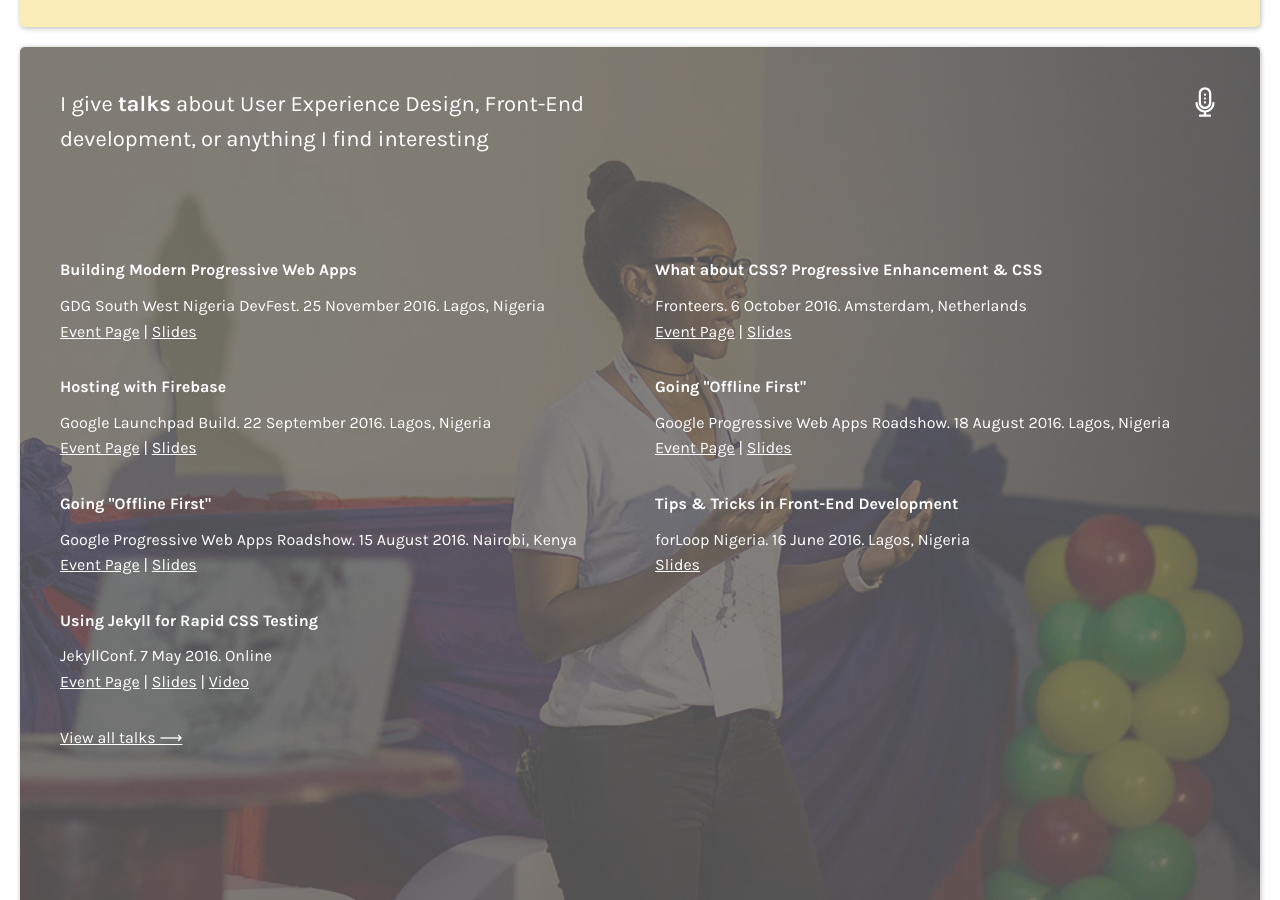
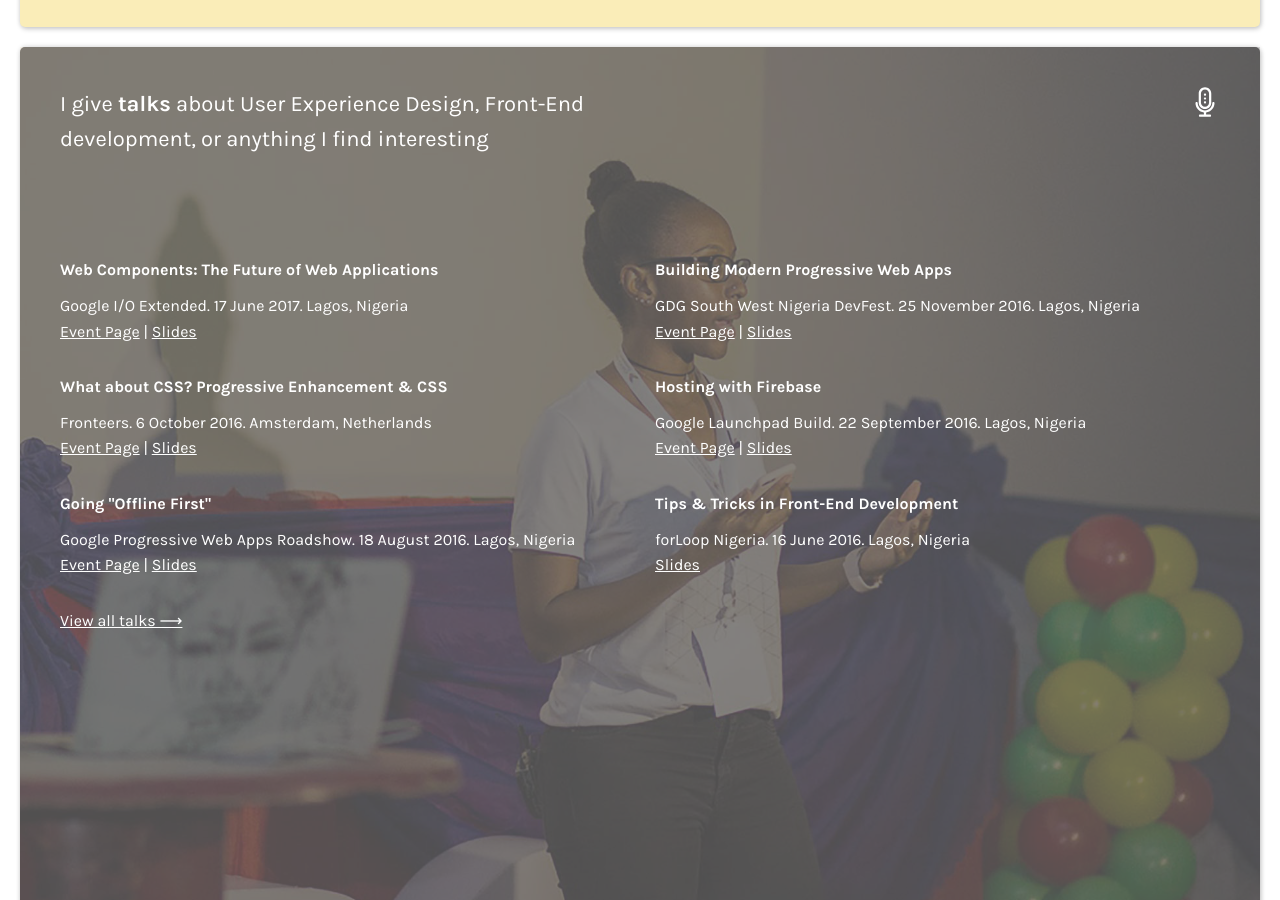
Before and after one commit to ireade/ireaderinokun.com, a Jekyll site: the page built from index.html, in a window 1280 px wide and 900 px high, scrolled down 1733 px. Built offline with Jekyll 4.4.1, drawn with Linux system fonts in a browser that asks for light colours.

Commit message:
Update featured speaking, Remove "hello" option from contact form

```diff
--- a/_data/speaking.yml
+++ b/_data/speaking.yml
@@ -1,4 +1,12 @@
 featured_talks:
+- {
+    title: 'Web Components: The Future of Web Applications',
+    conference: 'Google I/O Extended',
+    location: 'Lagos, Nigeria',
+    date: '17 June 2017',
+    event_page_url: 'https://www.meetup.com/gdg-lagos/events/240562292/?rv=ea1&_af=event&_af_eid=240562292&https=on',
+    slides_url: 'https://speakerdeck.com/ireade/web-components-the-future-of-web-applications'
+}
 - {
     title: 'Building Modern Progressive Web Apps',
 	conference: 'GDG South West Nigeria DevFest',
@@ -36,30 +44,12 @@ featured_talks:
 	image: '/assets/img/speaking/talk_pwa_lagos_2016.jpg'
 }
 - {
-	title: 'Going "Offline First"',
-	conference: 'Google Progressive Web Apps Roadshow',
-	location: 'Nairobi, Kenya',
-	date: '15 August 2016',
-	event_page_url: 'https://events.withgoogle.com/progressive-web-apps-ssa/',
-	slides_url: 'https://speakerdeck.com/ireade/going-offline-first',
-	image: '/assets/img/speaking/talk_pwa_nairobi_2016.jpg'
-}
-- {
 	title: 'Tips & Tricks in Front-End Development',
 	conference: 'forLoop Nigeria',
 	location: 'Lagos, Nigeria',
 	date: '16 June 2016',
 	slides_url: 'https://speakerdeck.com/ireade/tips-and-tricks-in-front-end-development',
 	image: '/assets/img/speaking/talk_forloop2.jpg'
-}
-- {
-	title: 'Using Jekyll for Rapid CSS Testing',
-	conference: 'JekyllConf',
-	location: 'Online',
-	date: '7 May 2016',
-	event_page_url: 'http://jekyllconf.com/',
-	slides_url: 'https://speakerdeck.com/ireade/using-jekyll-for-rapid-css-testing',
-	video_url: 'https://www.youtube.com/watch?v=PRKV5IGKF2c&list=PLrxYIq_0LFJdi2HJ6lnY4nm7ewu221hyS&index=2'
 }
 
 
--- a/_includes/section-contact.html
+++ b/_includes/section-contact.html
@@ -34,7 +34,6 @@
                         <option value="" disabled selected hidden>Choose an option</option>
                         <option value="Let's Work Together" data-subject="work">Let's Work Together</option>
                         <option value="Speak at our Event" data-subject="speaking">Speak at our Event</option>
-                        <option value="Hello!" data-subject="other">Hello!</option>
                     </select>
                 </div>
             </div>
```
